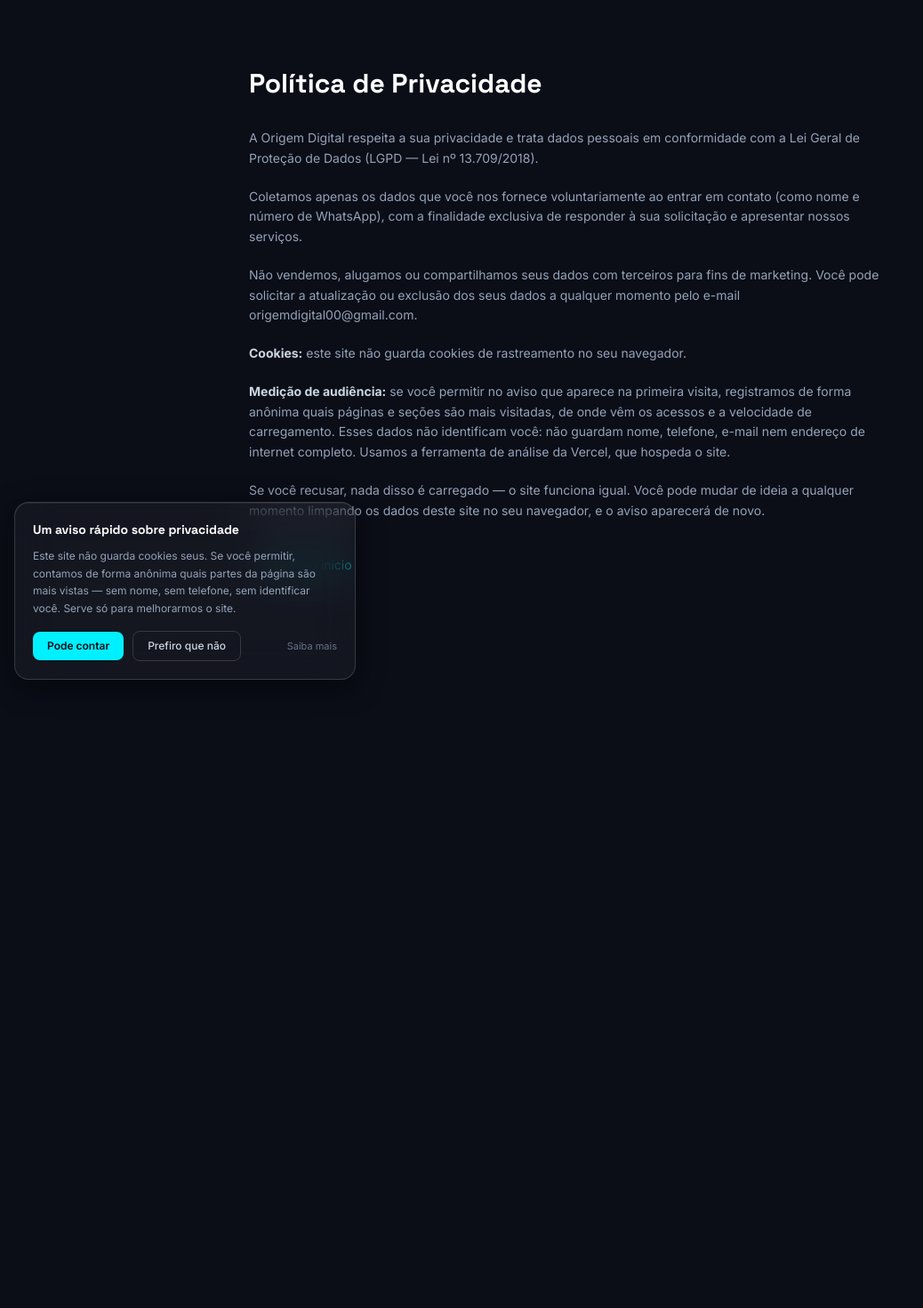
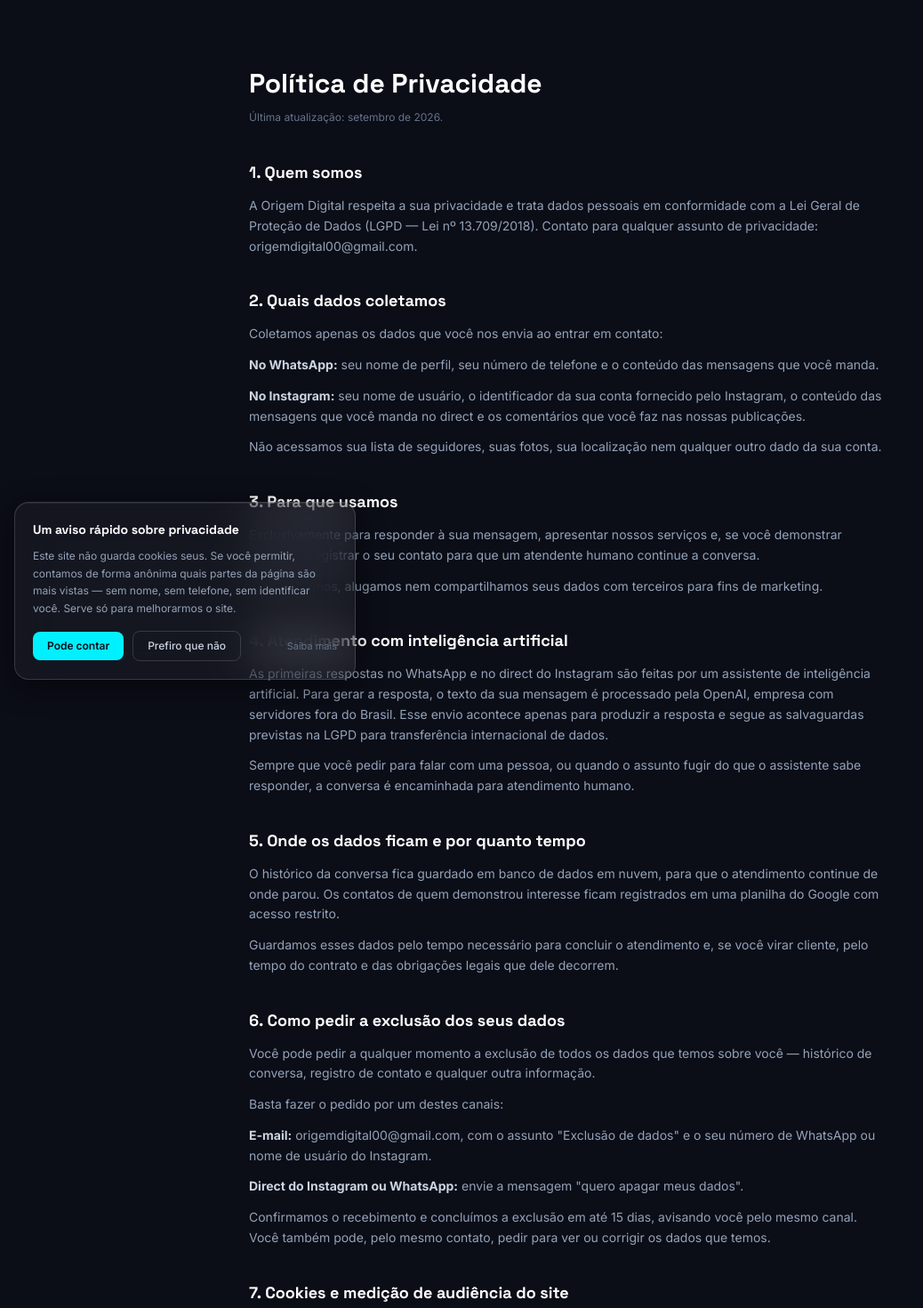
Before and after one commit to vito0067/origem-digital, a Next.js app: page /privacidade in a window 1280 px wide. Shown: the part 20-1490 px from the top of the page at 89% size, without its empty margins (0-1038 px from the left). Before the commit the page ends 800 px from the top, so only its background shows below. Built offline with nearby package versions, Linux system fonts and the light colour scheme.

Commit message:
Refactor privacy policy page with new sections
Added structured sections for privacy policy details and updated the content to reflect current practices.

```diff
--- a/app/privacidade/page.tsx
+++ b/app/privacidade/page.tsx
@@ -6,57 +6,159 @@ export const metadata: Metadata = {
   robots: { index: false },
 };
 
+const Bloco = ({
+  id,
+  titulo,
+  children,
+}: {
+  id?: string;
+  titulo: string;
+  children: React.ReactNode;
+}) => (
+  <section id={id} className="flex scroll-mt-24 flex-col gap-3">
+    <h2 className="font-display text-lg font-bold text-white">{titulo}</h2>
+    <div className="flex flex-col gap-3">{children}</div>
+  </section>
+);
+
 export default function Privacidade() {
   return (
     <main className="mx-auto max-w-3xl px-6 py-24">
       <h1 className="font-display text-3xl font-bold text-white">
         Política de Privacidade
       </h1>
-      <div className="mt-8 flex flex-col gap-5 text-sm leading-relaxed text-slate-400">
+      <p className="mt-3 text-xs text-slate-500">
+        Última atualização: setembro de 2026.
+      </p>
+
+      <div className="mt-10 flex flex-col gap-9 text-sm leading-relaxed text-slate-400">
+        <Bloco titulo="1. Quem somos">
           <p>
-          A Origem Digital respeita a sua privacidade e trata dados pessoais em
-          conformidade com a Lei Geral de Proteção de Dados (LGPD — Lei nº
-          13.709/2018).
+            A Origem Digital respeita a sua privacidade e trata dados pessoais
+            em conformidade com a Lei Geral de Proteção de Dados (LGPD — Lei nº
+            13.709/2018). Contato para qualquer assunto de privacidade:
+            origemdigital00@gmail.com.
+          </p>
+        </Bloco>
+
+        <Bloco titulo="2. Quais dados coletamos">
+          <p>
+            Coletamos apenas os dados que você nos envia ao entrar em contato:
           </p>
           <p>
-          Coletamos apenas os dados que você nos fornece voluntariamente ao
-          entrar em contato (como nome e número de WhatsApp), com a finalidade
-          exclusiva de responder à sua solicitação e apresentar nossos
-          serviços.
+            <strong className="text-slate-300">No WhatsApp:</strong> seu nome
+            de perfil, seu número de telefone e o conteúdo das mensagens que
+            você manda.
           </p>
           <p>
-          Não vendemos, alugamos ou compartilhamos seus dados com terceiros
-          para fins de marketing. Você pode solicitar a atualização ou
-          exclusão dos seus dados a qualquer momento pelo e-mail
-          origemdigital00@gmail.com.
+            <strong className="text-slate-300">No Instagram:</strong> seu nome
+            de usuário, o identificador da sua conta fornecido pelo Instagram, o
+            conteúdo das mensagens que você manda no direct e os comentários que
+            você faz nas nossas publicações.
           </p>
+          <p>
+            Não acessamos sua lista de seguidores, suas fotos, sua localização
+            nem qualquer outro dado da sua conta.
+          </p>
+        </Bloco>
+
+        <Bloco titulo="3. Para que usamos">
+          <p>
+            Exclusivamente para responder à sua mensagem, apresentar nossos
+            serviços e, se você demonstrar interesse, registrar o seu contato
+            para que um atendente humano continue a conversa.
+          </p>
+          <p>
+            Não vendemos, alugamos nem compartilhamos seus dados com terceiros
+            para fins de marketing.
+          </p>
+        </Bloco>
+
+        <Bloco titulo="4. Atendimento com inteligência artificial">
+          <p>
+            As primeiras respostas no WhatsApp e no direct do Instagram são
+            feitas por um assistente de inteligência artificial. Para gerar a
+            resposta, o texto da sua mensagem é processado pela OpenAI, empresa
+            com servidores fora do Brasil. Esse envio acontece apenas para
+            produzir a resposta e segue as salvaguardas previstas na LGPD para
+            transferência internacional de dados.
+          </p>
+          <p>
+            Sempre que você pedir para falar com uma pessoa, ou quando o assunto
+            fugir do que o assistente sabe responder, a conversa é encaminhada
+            para atendimento humano.
+          </p>
+        </Bloco>
+
+        <Bloco titulo="5. Onde os dados ficam e por quanto tempo">
+          <p>
+            O histórico da conversa fica guardado em banco de dados em nuvem,
+            para que o atendimento continue de onde parou. Os contatos de quem
+            demonstrou interesse ficam registrados em uma planilha do Google
+            com acesso restrito.
+          </p>
+          <p>
+            Guardamos esses dados pelo tempo necessário para concluir o
+            atendimento e, se você virar cliente, pelo tempo do contrato e das
+            obrigações legais que dele decorrem.
+          </p>
+        </Bloco>
+
+        <Bloco id="exclusao-de-dados" titulo="6. Como pedir a exclusão dos seus dados">
+          <p>
+            Você pode pedir a qualquer momento a exclusão de todos os dados que
+            temos sobre você — histórico de conversa, registro de contato e
+            qualquer outra informação.
+          </p>
+          <p>Basta fazer o pedido por um destes canais:</p>
+          <p>
+            <strong className="text-slate-300">E-mail:</strong>{" "}
+            origemdigital00@gmail.com, com o assunto &quot;Exclusão de
+            dados&quot; e o seu número de WhatsApp ou nome de usuário do
+            Instagram.
+          </p>
+          <p>
+            <strong className="text-slate-300">Direct do Instagram ou
+            WhatsApp:</strong> envie a mensagem &quot;quero apagar meus
+            dados&quot;.
+          </p>
+          <p>
+            Confirmamos o recebimento e concluímos a exclusão em até 15 dias,
+            avisando você pelo mesmo canal. Você também pode, pelo mesmo
+            contato, pedir para ver ou corrigir os dados que temos.
+          </p>
+        </Bloco>
+
         {/* Este trecho tem que bater com o que o aviso de privacidade
             diz na tela e com o que o código realmente faz. Antes ele
             falava só de "cookies essenciais" — e o site passou a ter
             medição de audiência, então a política ficou desatualizada
             sem ninguém perceber. Se a medição mudar, mude aqui também. */}
+        <Bloco titulo="7. Cookies e medição de audiência do site">
           <p>
             <strong className="text-slate-300">Cookies:</strong> este site não
             guarda cookies de rastreamento no seu navegador.
           </p>
           <p>
-          <strong className="text-slate-300">Medição de audiência:</strong> se
-          você permitir no aviso que aparece na primeira visita, registramos de
-          forma anônima quais páginas e seções são mais visitadas, de onde vêm
-          os acessos e a velocidade de carregamento. Esses dados não
-          identificam você: não guardam nome, telefone, e-mail nem endereço de
-          internet completo. Usamos a ferramenta de análise da Vercel, que
-          hospeda o site.
+            <strong className="text-slate-300">Medição de audiência:</strong>{" "}
+            se você permitir no aviso que aparece na primeira visita,
+            registramos de forma anônima quais páginas e seções são mais
+            visitadas, de onde vêm os acessos e a velocidade de carregamento.
+            Esses dados não identificam você: não guardam nome, telefone,
+            e-mail nem endereço de internet completo. Usamos a ferramenta de
+            análise da Vercel, que hospeda o site.
           </p>
           <p>
-          Se você recusar, nada disso é carregado — o site funciona igual. Você
-          pode mudar de ideia a qualquer momento limpando os dados deste site
-          no seu navegador, e o aviso aparecerá de novo.
+            Se você recusar, nada disso é carregado — o site funciona igual.
+            Você pode mudar de ideia a qualquer momento limpando os dados deste
+            site no seu navegador, e o aviso aparecerá de novo.
           </p>
+        </Bloco>
       </div>
+
       <Link
         href="/"
-        className="mt-10 inline-block text-sm text-cyan-neon hover:underline"
+        className="mt-12 inline-block text-sm text-cyan-neon hover:underline"
       >
         ← Voltar ao início
       </Link>
```
Lines whose indentation alone changed are shown as unchanged.
